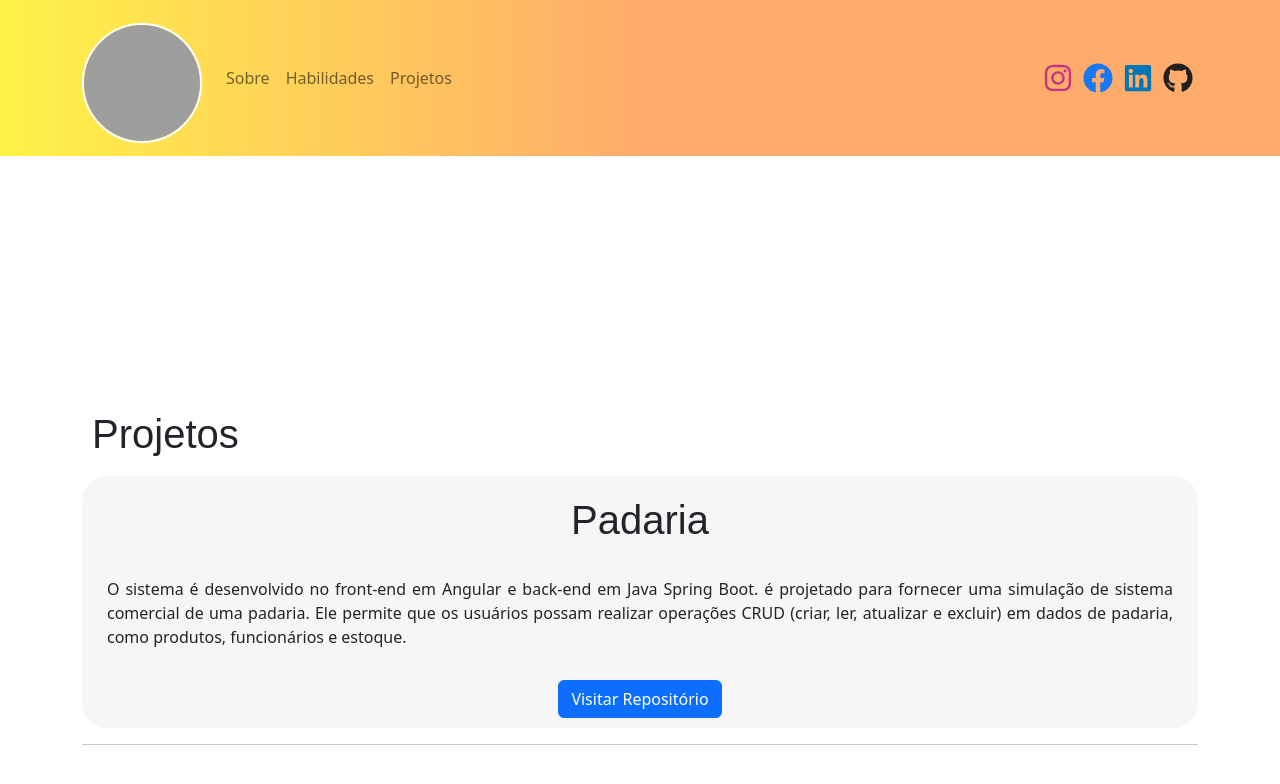
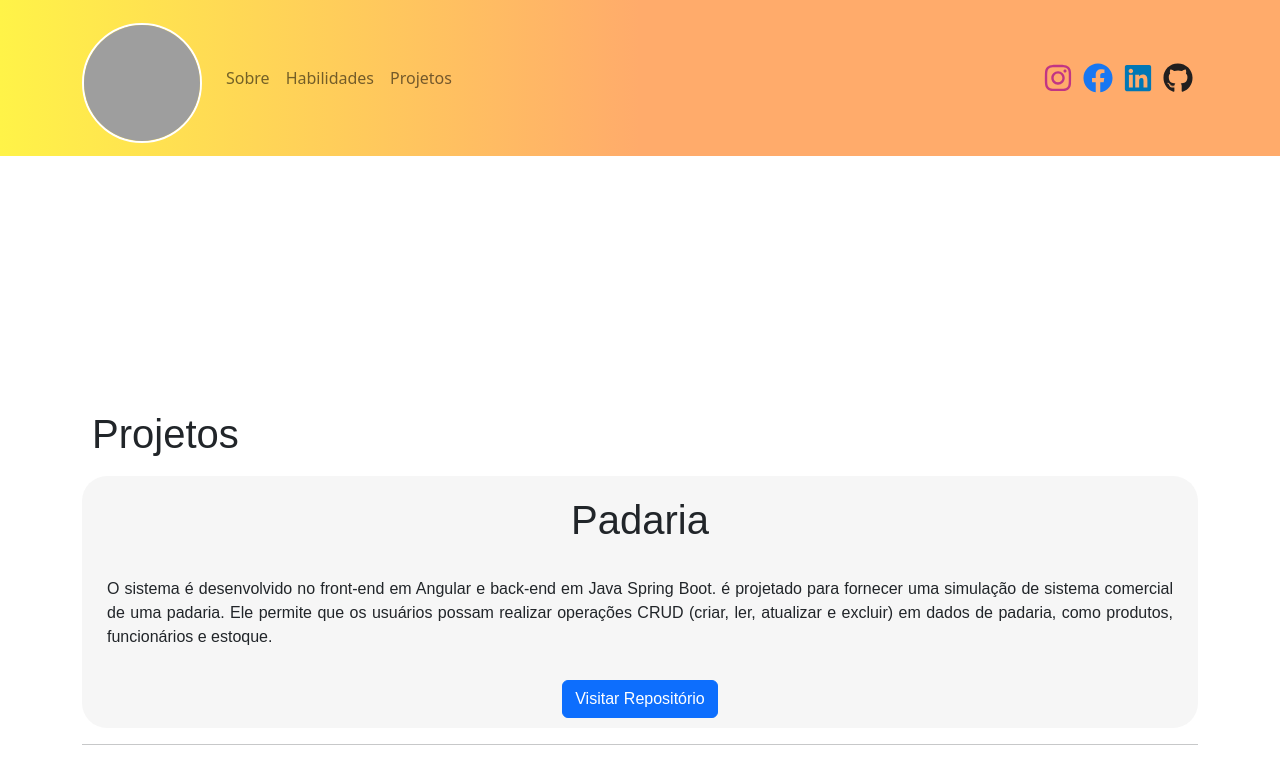
Before and after one commit to mateusw12/jhuan-portifolio, a React (Create React App) app in the folder jhuan-portifolio/: page /project in a window 1280 px wide. Shown: the top 784 px of the page. Built offline with nearby package versions, Linux system fonts and the light colour scheme; grey boxes are pictures that could not be loaded.

Commit message:
Implementa fonte sans-serif como padrão do projeto (#13)

```diff
--- a/jhuan-portifolio/src/styles/Content.css
+++ b/jhuan-portifolio/src/styles/Content.css
@@ -1,9 +1,11 @@
 .container-margin {
     margin-top: calc(100vh - 400px);
+    font-family: sans-serif;
 }
 
 .nav-bar.collapsed+.container-margin {
     margin-top: calc(100vh - 400px);
+    font-family: sans-serif;
 }
 
 @media (max-width: 768px) {
```
